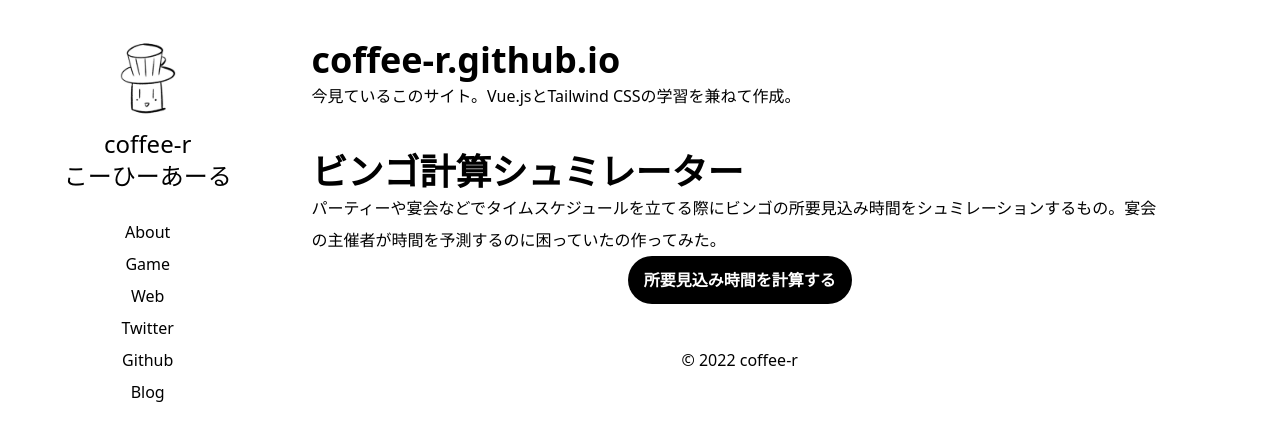
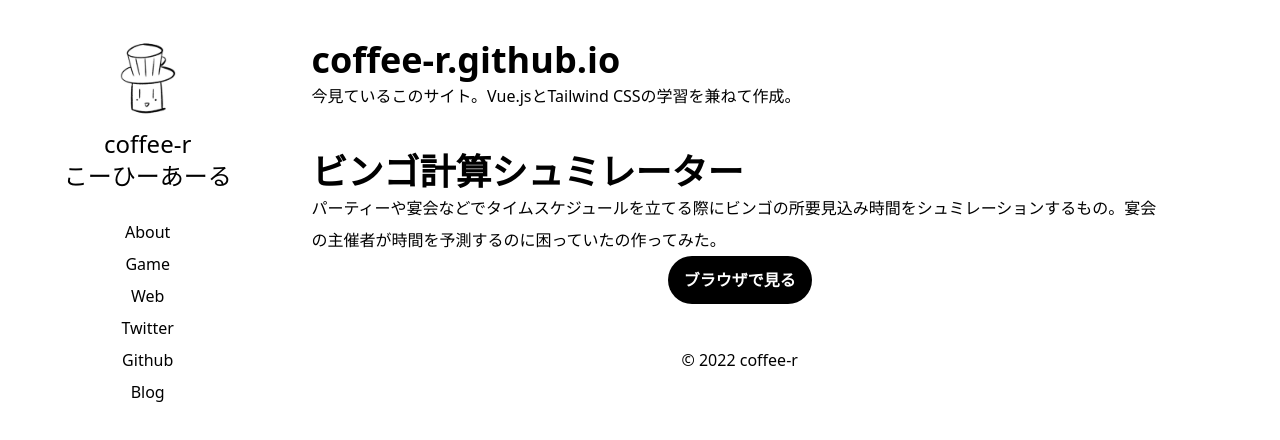
Before and after one commit to coffee-r/coffee-r.github.io, a Nuxt app: page /web in a window 1280 px wide. Shown: the top 440 px of the page. Built offline with nearby package versions, Linux system fonts and the light colour scheme.

Commit message:
[add] ビンゴ計算シュミレーター

```diff
--- a/pages/web.vue
+++ b/pages/web.vue
@@ -18,9 +18,11 @@
 			<p>パーティーや宴会などでタイムスケジュールを立てる際にビンゴの所要見込み時間をシュミレーションするもの。宴会の主催者が時間を予測するのに困っていたの作ってみた。</p>
 
 			<div class="text-center">
-			<button class="bg-black hover:bg-gray-700 text-white font-semibold py-2 px-4 rounded-full">
-				所要見込み時間を計算する
-			</button>
+				<a href="/bingo_time_simulator" target="_blank" >
+					<button class="bg-black hover:bg-gray-700 text-white font-semibold py-2 px-4 rounded-full">
+						ブラウザで見る
+					</button>
+				</a>
 			</div>
 		</div>
 
```
